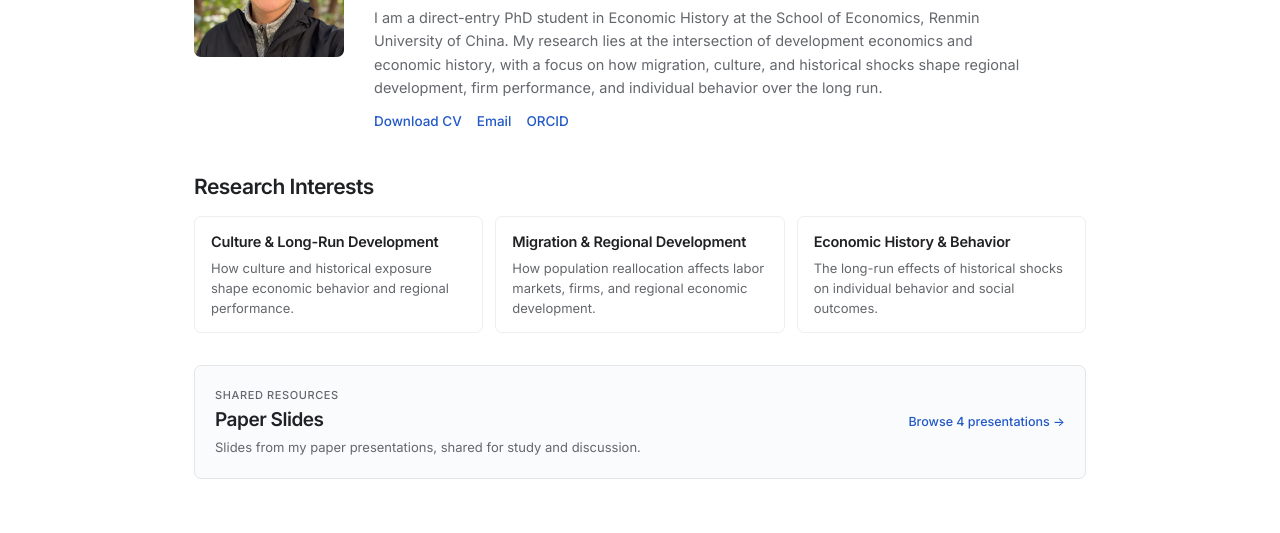
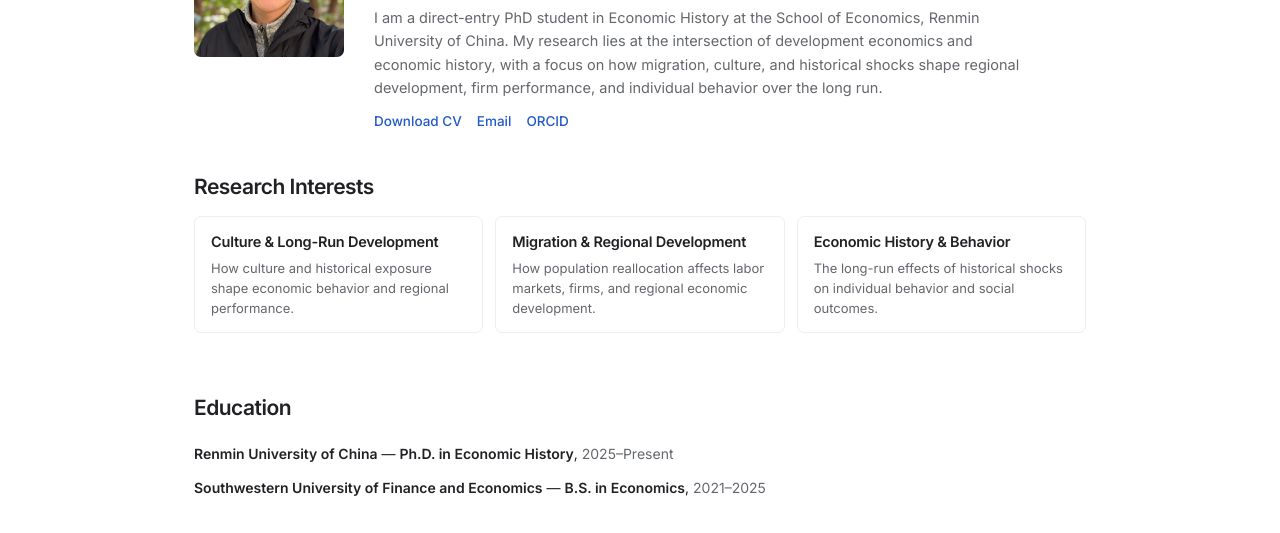
Before and after one commit to burtisxu/personalwebsite, a plain HTML site: page index.html in a window 1280 px wide. Shown: the part 202-735 px from the top of the page. Drawn offline with Linux system fonts and the light colour scheme.

Commit message:
Add files via upload

```diff
--- a/index.html
+++ b/index.html
@@ -342,7 +342,6 @@
       </div>
 
     </section>
-<section id="shared-slides" class="resource-section"><div class="container"><a href="slides.html" class="resource-link"><div><p class="eyebrow">Shared resources</p><h2>Paper Slides</h2><p>Slides from my paper presentations, shared for study and discussion.</p></div><span class="resource-action">Browse 4 presentations <span aria-hidden="true">→</span></span></a></div></section>
 <section id="education">
 
       <div class="container">
```
